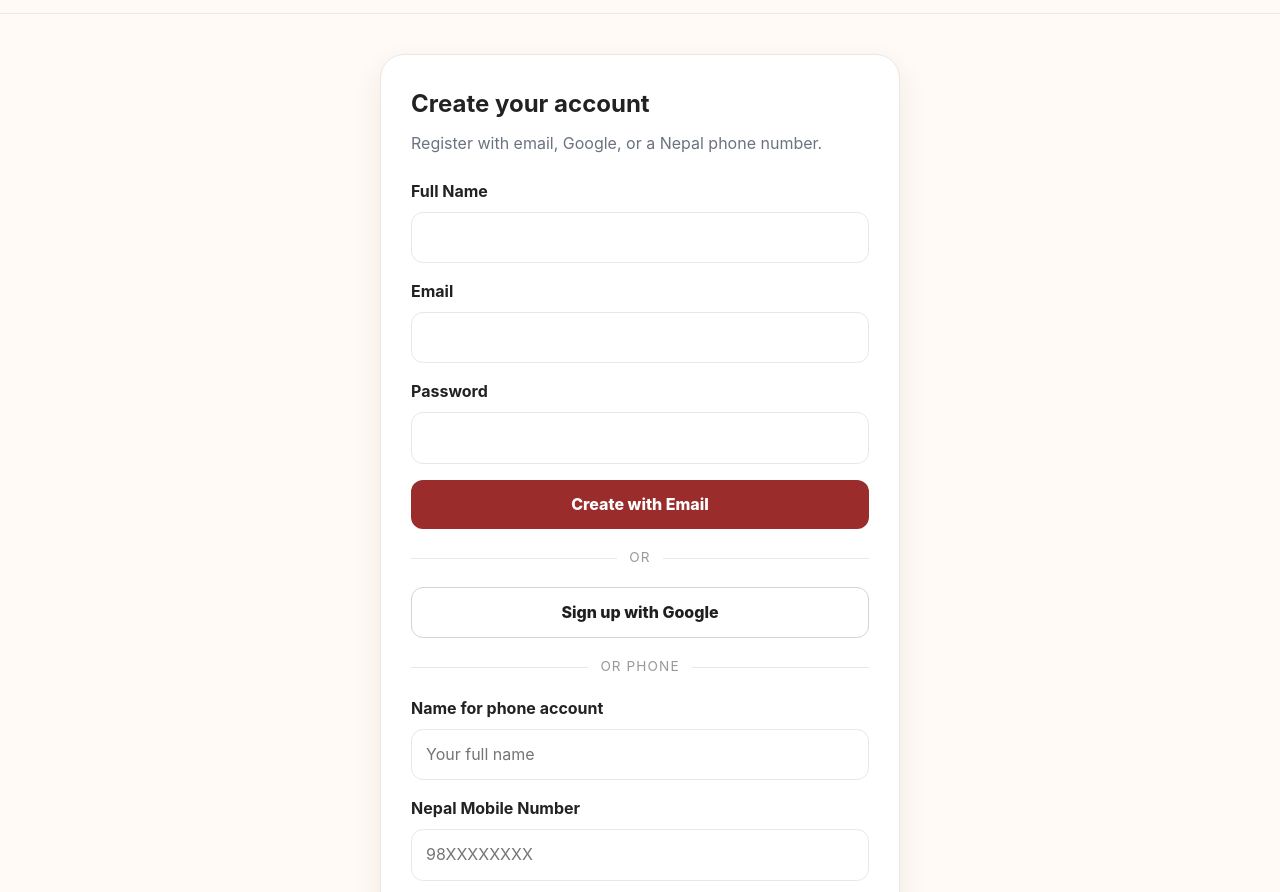
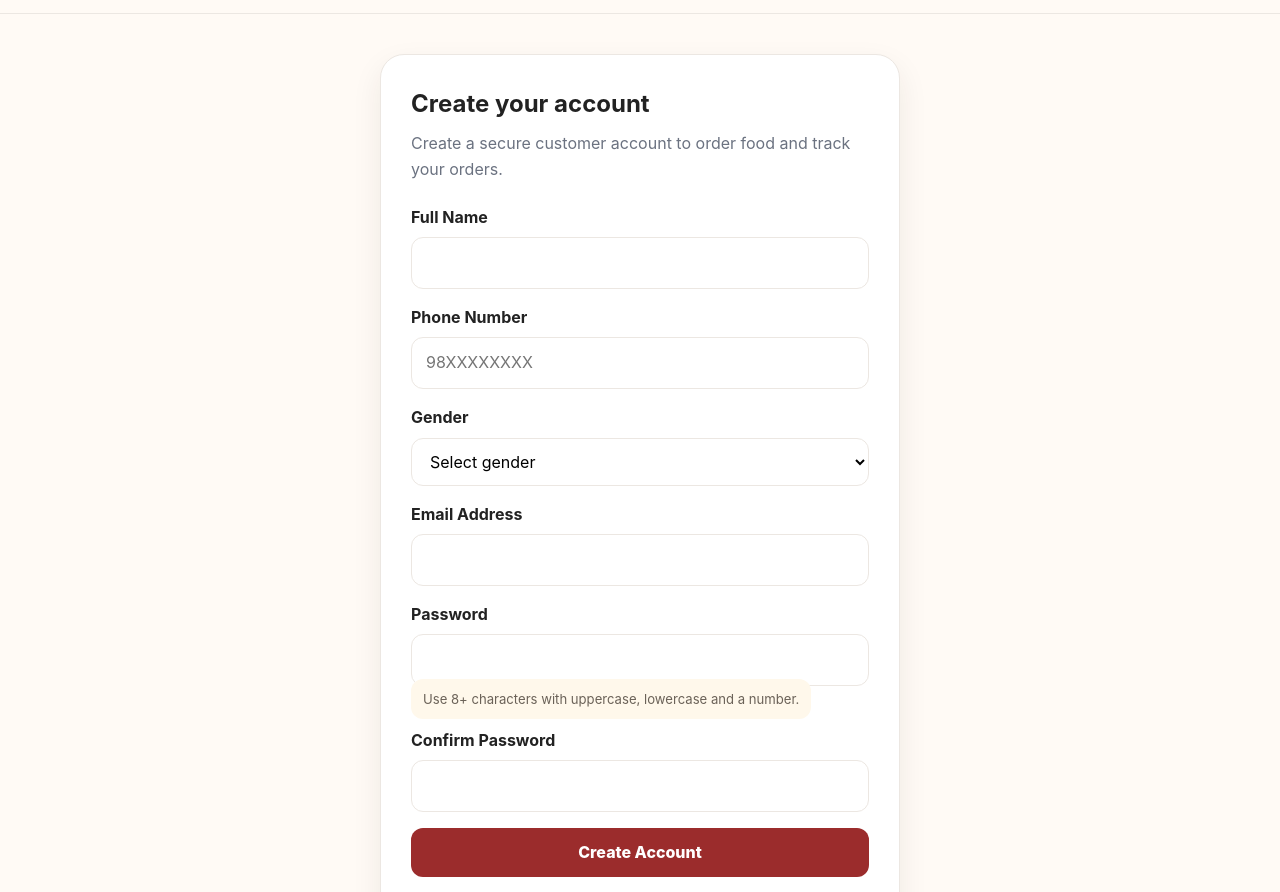
Before and after one commit to aayusholi57-pixel/Hostel-order-system, a plain HTML site: page frontend/register.html in a window 1280 px wide. Shown: the part 59-951 px from the top of the page. Drawn offline with Linux system fonts and the light colour scheme.

Commit message:
Build complete customer registration form

```diff
--- a/frontend/register.html
+++ b/frontend/register.html
@@ -9,28 +9,23 @@
 <main class="auth-wrap">
   <section class="auth-card">
     <h1>Create your account</h1>
-    <p class="sub">Register with email, Google, or a Nepal phone number.</p>
+    <p class="sub">Create a secure customer account to order food and track your orders.</p>
 
-    <form id="register-form">
-      <div class="form-group"><label>Full Name</label><input class="form-control" name="name" required></div>
-      <div class="form-group"><label>Email</label><input class="form-control" name="email" type="email" required></div>
-      <div class="form-group"><label>Password</label><input class="form-control" name="password" type="password" minlength="8" autocomplete="new-password" required></div>
-      <button class="btn btn-primary btn-block" type="submit">Create with Email</button>
+    <form id="register-form" autocomplete="on">
+      <div class="form-group"><label for="register-name">Full Name</label><input id="register-name" class="form-control" name="name" type="text" autocomplete="name" minlength="2" maxlength="80" required></div>
+      <div class="form-group"><label for="register-phone">Phone Number</label><input id="register-phone" class="form-control" name="phone" type="tel" inputmode="tel" autocomplete="tel" placeholder="98XXXXXXXX" pattern="(?:\+977)?9[678][0-9]{8}" required></div>
+      <div class="form-group"><label for="register-gender">Gender</label><select id="register-gender" class="form-control" name="gender" required><option value="">Select gender</option><option value="male">Male</option><option value="female">Female</option></select></div>
+      <div class="form-group"><label for="register-email">Email Address</label><input id="register-email" class="form-control" name="email" type="email" autocomplete="email" required></div>
+      <div class="form-group"><label for="register-password">Password</label><input id="register-password" class="form-control" name="password" type="password" minlength="8" autocomplete="new-password" required><small class="auth-note">Use 8+ characters with uppercase, lowercase and a number.</small></div>
+      <div class="form-group"><label for="register-confirm-password">Confirm Password</label><input id="register-confirm-password" class="form-control" name="confirmPassword" type="password" minlength="8" autocomplete="new-password" required></div>
+      <button id="register-submit" class="btn btn-primary btn-block" type="submit">Create Account</button>
     </form>
 
     <div class="auth-divider"><span>or</span></div>
-    <button id="google-register" class="btn google-btn btn-block" type="button">Sign up with Google</button>
-
-    <div class="auth-divider"><span>or phone</span></div>
-    <div id="phone-name-wrap" class="form-group"><label>Name for phone account</label><input id="phone-name" class="form-control" placeholder="Your full name"></div>
-    <div class="form-group"><label>Nepal Mobile Number</label><input id="phone-number" class="form-control" inputmode="numeric" placeholder="98XXXXXXXX"></div>
-    <div id="phone-code-wrap" class="form-group hidden"><label>Verification Code</label><input id="phone-code" class="form-control" inputmode="numeric" maxlength="6" placeholder="6-digit OTP"></div>
-    <div id="recaptcha-container" style="margin:10px 0"></div>
-    <button id="send-phone-btn" class="btn btn-secondary btn-block" type="button">Send OTP</button>
-    <button id="verify-phone-btn" class="btn btn-primary btn-block hidden" type="button">Verify & Create Account</button>
+    <button id="google-register" class="btn google-btn btn-block" type="button">Continue with Google</button>
 
     <p class="auth-switch">Already registered? <a href="login.html">Login</a></p>
-    <div class="auth-note">For real Google and SMS authentication, complete the Firebase setup described in the project README.</div>
+    <div class="auth-note">Google sign-in uses Firebase Identity Services. Your Google email and name are verified by Google; profile details can be completed after first sign-in.</div>
   </section>
 </main>
 <div id="toast" class="toast"></div>
```
